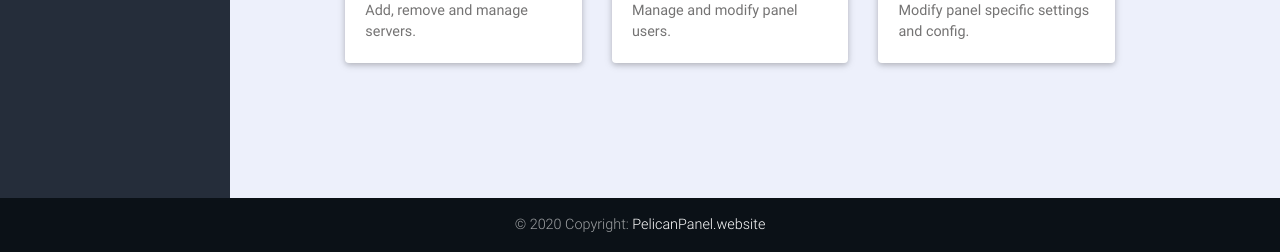
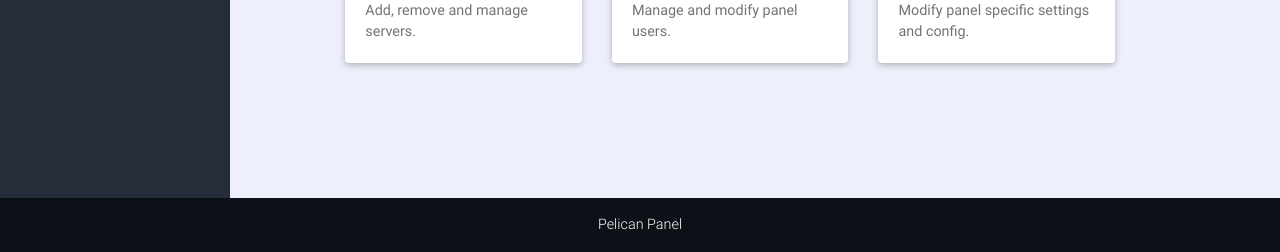
Before and after one commit to GavinAF/Pelican-Panel, a Flask app: page / in a window 1280 px wide. Shown: the part 548-800 px from the top of the page. Run offline with Flask 2, Linux system fonts and the light colour scheme; the visitor is signed in with stand-in values (Sample User, id 1); some libraries are stand-ins or nearby versions.

Commit message:
Update footer

```diff
--- a/templates/layout.html
+++ b/templates/layout.html
@@ -99,8 +99,8 @@
       <footer class="page-footer fixed-bottom font-small" style="background: #0E151D;">
 
         <!-- Copyright -->
-        <div class="footer-copyright text-center py-3">© 2020 Copyright:
-          <a href="#"> PelicanPanel.website</a>
+        <div class="footer-copyright text-center py-3">
+          <a target="_blank" href="https://github.com/GavinAF/Pelican-Panel"> Pelican Panel</a>
         </div>
         <!-- Copyright -->
 
```
